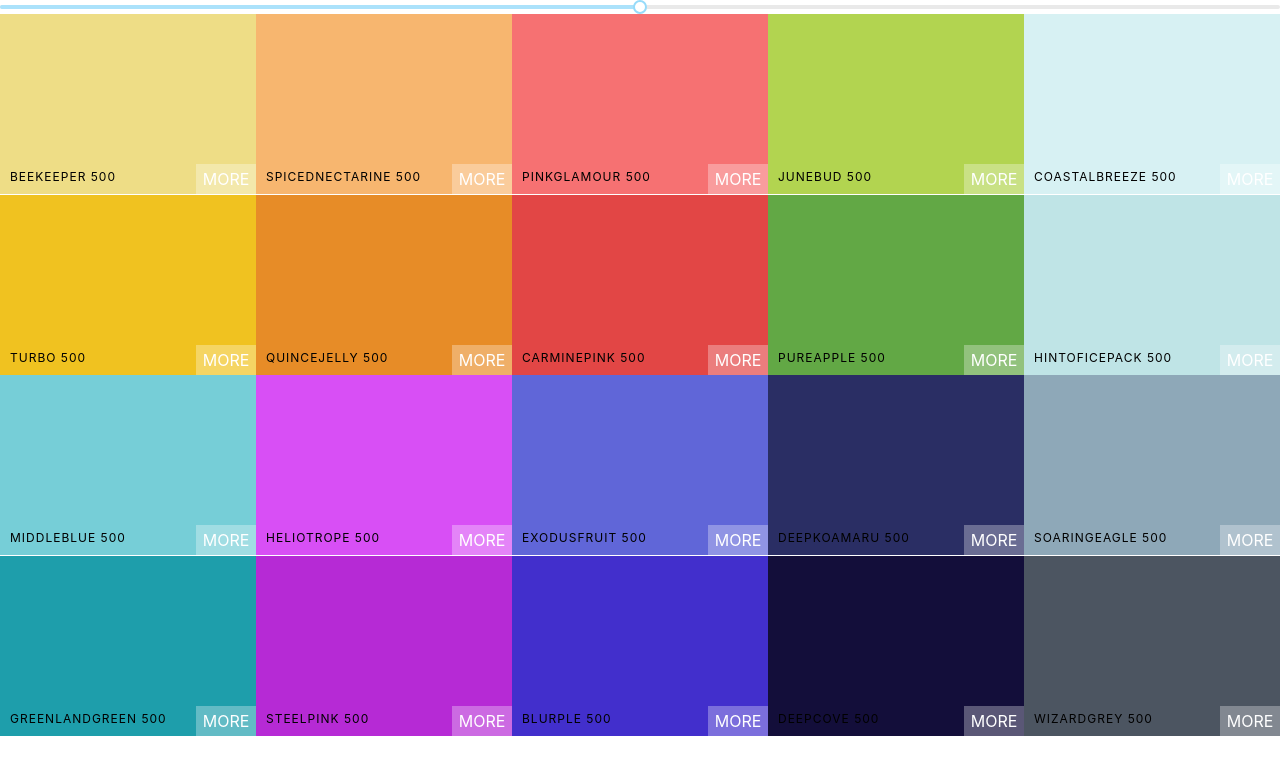
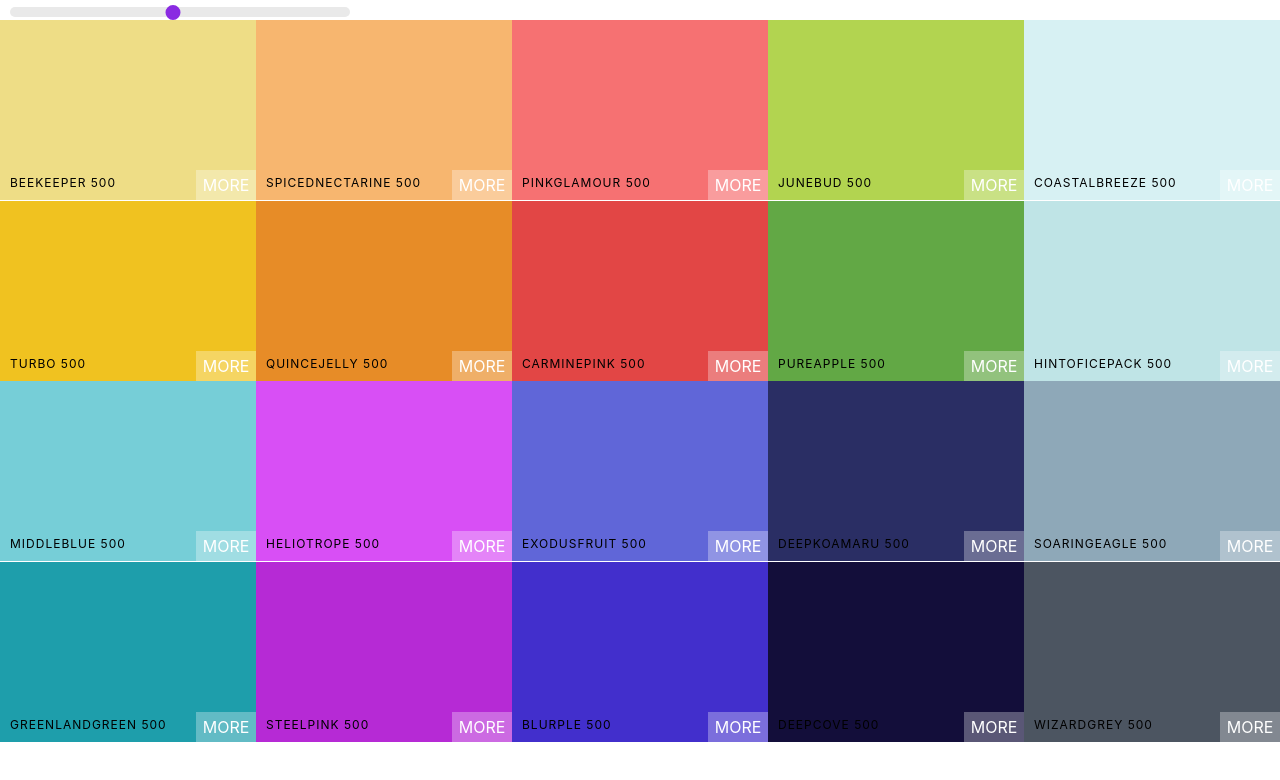
Before and after one commit to NFZaremba/Colors-Pallete-App, a React (Create React App) app: page / in a window 1280 px wide. Shown: the top 780 px of the page. Built offline with nearby package versions, Linux system fonts and the light colour scheme.

Commit message:
style slider

```diff
--- a/src/Palette.css
+++ b/src/Palette.css
@@ -1,7 +1,36 @@
 .Palette {
-	height: 100vh;
+  height: 100vh;
 }
 
 .Palette-colors {
-	height: 90%;
+  height: 90%;
 }
+
+.slider {
+  width: 340px;
+  margin: 0 10px;
+  display: inline-block;
+}
+
+.rc-slider-track {
+  background-color: transparent;
+}
+
+.rc-slider-rail {
+  height: 10px;
+}
+
+.rc-slider-handle,
+.rc-slider-handle:active,
+.rc-slider-handle:focus,
+.rc-slider-handle:hover {
+  background-color: blueviolet;
+  outline: blueviolet;
+  outline: none;
+  border: 2px solid blueviolet;
+  box-shadow: none;
+  width: 15px;
+  height: 15px;
+  margin-left: -7px;
+  margin-top: -2px;
+}
--- a/src/Palette.js
+++ b/src/Palette.js
@@ -26,7 +26,9 @@
 		})
 	return (
 	  <div className='Palette'>
-		<Slider defaultValue={level} min={100} max={900} onAfterChange={this.changeLevel} step={100}/>
+			<div className='slider'>
+				<Slider defaultValue={level} min={100} max={900} onAfterChange={this.changeLevel} step={100}/>
+			</div>
 			<div className='Palette-colors'>
 				{colorBoxes}
 			</div>
```
